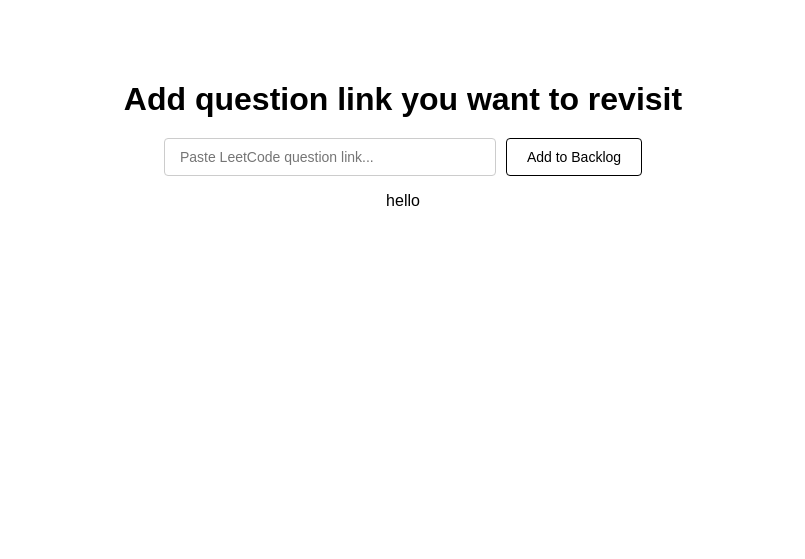
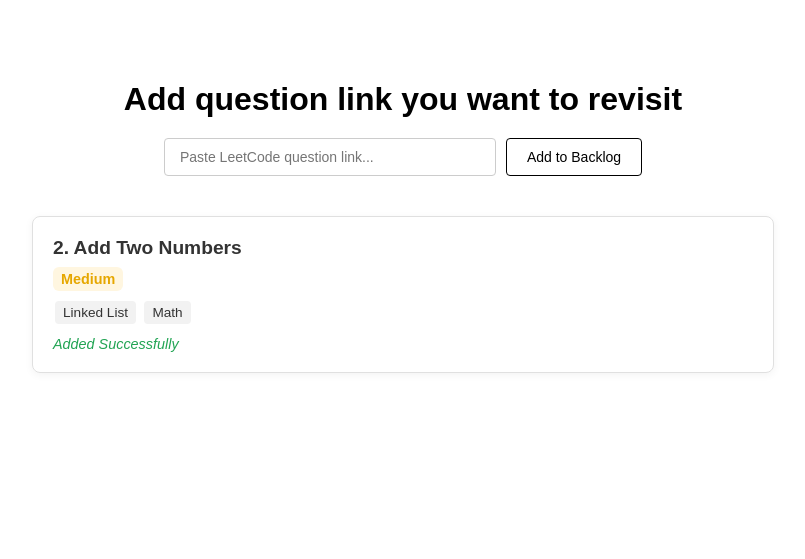
Before and after one commit to LexanderThakur/LC, a Django app: page /home/ in a window 1280 px wide. Shown: the part 61-620 px from the top of the page, without its empty margins (237-1042 px from the left). Run offline with Django 5.2, Linux system fonts and the light colour scheme.

Commit message:
temp frontent

```diff
--- a/templates/temp.html
+++ b/templates/temp.html
@@ -50,7 +50,7 @@
         justify-content: flex-start;
         align-items: center;
         height: auto;
-        min-height: 60vh;
+        min-height: 40vh;
         text-align: center;
         flex-direction: column;
         padding: 60px 20px 20px;
@@ -66,6 +66,7 @@
         display: flex;
         gap: 10px;
         align-items: center;
+        margin-bottom: 40px;
       }
 
       .input-box input {
@@ -96,6 +97,69 @@
         background-color: #000;
         color: #fff;
       }
+
+      /* Question Card */
+      .question-card {
+        width: 80%;
+        max-width: 700px;
+        border: 1px solid #e0e0e0;
+        border-radius: 8px;
+        padding: 20px;
+        text-align: left;
+        margin-bottom: 20px;
+        box-shadow: 0 2px 8px rgba(0, 0, 0, 0.05);
+      }
+
+      .question-title {
+        font-size: 1.2rem;
+        font-weight: bold;
+        color: #333;
+        margin-bottom: 8px;
+      }
+
+      .difficulty {
+        display: inline-block;
+        font-size: 0.9rem;
+        font-weight: bold;
+        padding: 4px 8px;
+        border-radius: 6px;
+        margin-bottom: 8px;
+      }
+
+      .difficulty.easy {
+        color: #21a453;
+        background: #e6f7f1;
+      }
+
+      .difficulty.medium {
+        color: #e6a700;
+        background: #fff6e0;
+      }
+
+      .difficulty.hard {
+        color: #d93025;
+        background: #ffeaea;
+      }
+
+      .topics {
+        margin-bottom: 10px;
+      }
+
+      .topic-tag {
+        display: inline-block;
+        background: #f2f2f2;
+        color: #333;
+        padding: 4px 8px;
+        margin: 2px;
+        border-radius: 4px;
+        font-size: 0.85rem;
+      }
+
+      .status {
+        font-size: 0.9rem;
+        font-style: italic;
+        color: #21a453;
+      }
     </style>
   </head>
   <body>
@@ -115,10 +179,26 @@
           id="link"
           placeholder="Paste LeetCode question link..."
         />
-        <button onclick="submit_link()">Add to Backlog</button>
+        <button onclick="submit_lin()">Add to Backlog</button>
       </div>
-      <p>hello</p>
+
+      <!-- Placeholder for Question Data -->
+      <div class="question-card">
+        <!-- Line 1: Question number + title -->
+        <div class="question-title">2. Add Two Numbers</div>
+
+        <!-- Line 2: Difficulty -->
+        <div class="difficulty medium">Medium</div>
+
+        <!-- Line 3: Topics -->
+        <div class="topics">
+          <span class="topic-tag">Linked List</span>
+          <span class="topic-tag">Math</span>
+        </div>
+
+        <!-- Line 4: Status -->
+        <div class="status">Added Successfully</div>
+      </div>
     </div>
-    <script src="/static/js/script.js"></script>
   </body>
 </html>
```
